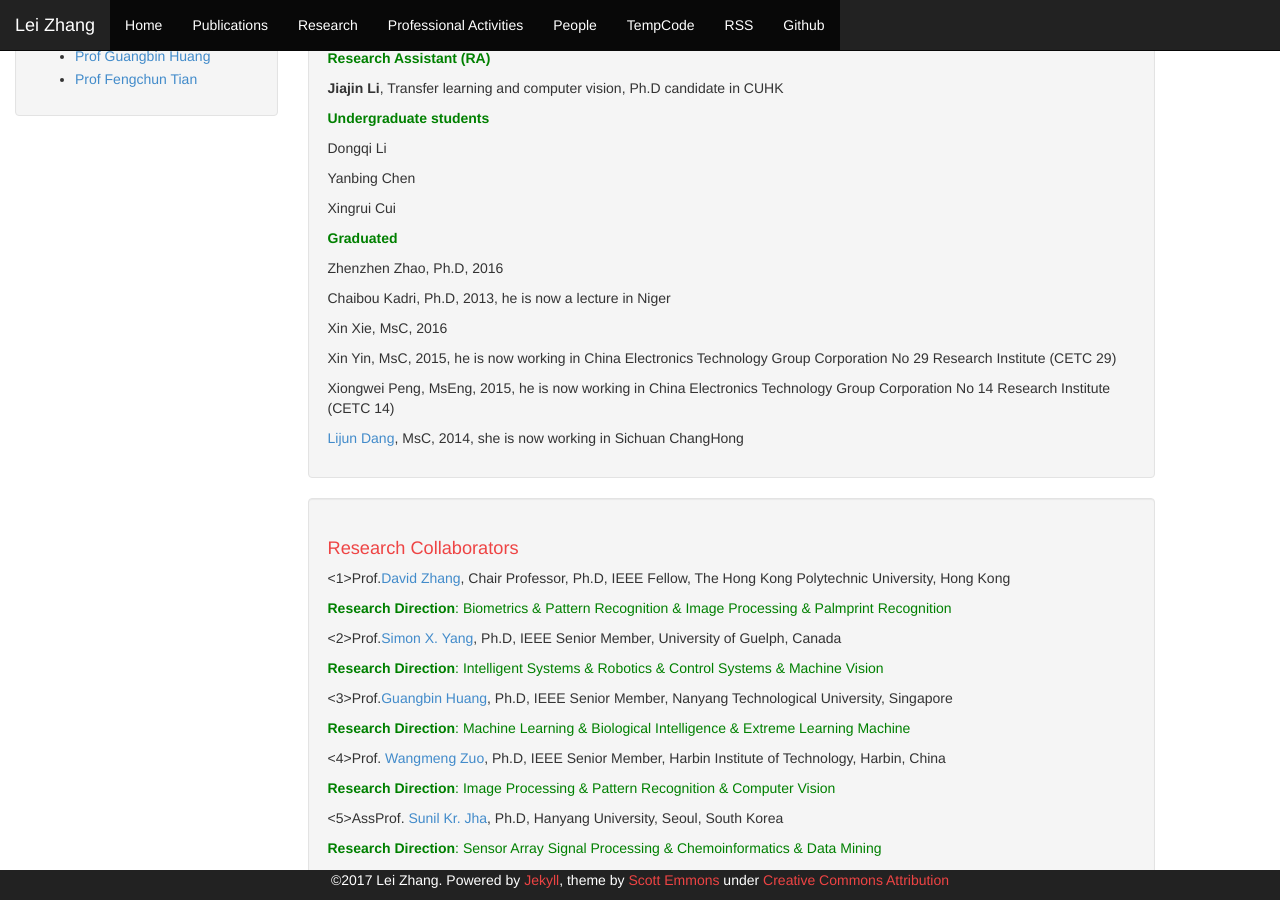
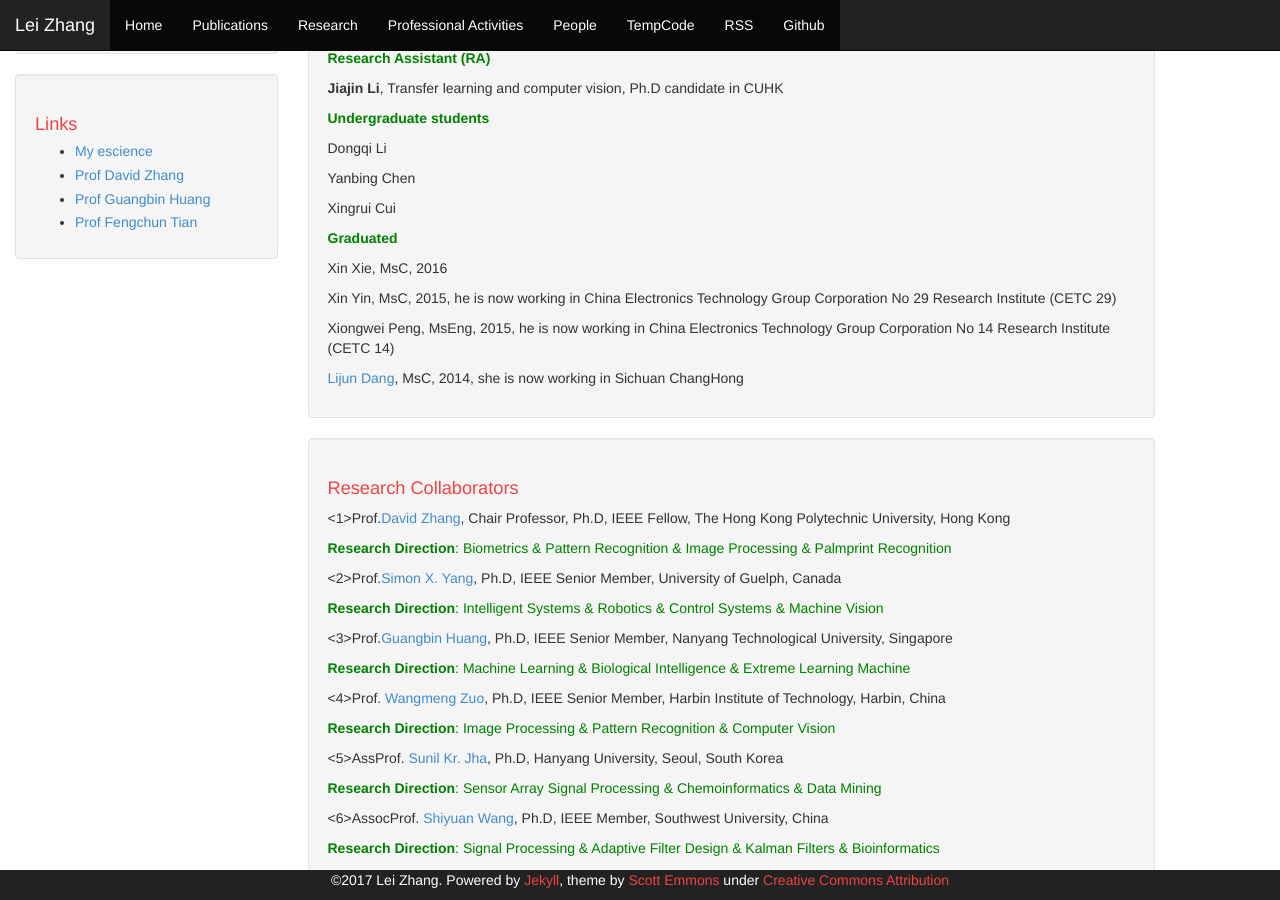
Before and after one commit to DrLeiZhang/website, a Jekyll site: the page built from people.html, in a window 1280 px wide and 900 px high, scrolled down 826 px. Built offline with Jekyll 4.4.1, drawn with Linux system fonts in a browser that asks for light colours; Markdown is read by kramdown in place of the engine named in the settings.

Commit message:
Update
Signed-off-by: leizhang@cqu.edu.cn <leizhang@cqu.edu.cn>

```diff
--- a/people.html
+++ b/people.html
@@ -41,8 +41,6 @@
 <p>Xingrui Cui</p>
 
 <p style="color:green"><h0><B>Graduated</B></h0></p>
-<p>Zhenzhen Zhao, Ph.D, 2016</p>
-<p>Chaibou Kadri, Ph.D, 2013, he is now a lecture in Niger</p>
 <p>Xin Xie, MsC, 2016</p>
 <p>Xin Yin, MsC, 2015, he is now working in China Electronics Technology Group Corporation No 29 Research Institute (CETC 29)</p>
 <p>Xiongwei Peng, MsEng, 2015, he is now working in China Electronics Technology Group Corporation No 14 Research Institute (CETC 14)</p>
--- a/professional activities.html
+++ b/professional activities.html
@@ -43,6 +43,7 @@
 <p>IEEE Transactions on Multimedia (TMM)</p>
 <p>IEEE Transactions on Instrumentation and Measurement (TIM)</p>
 <p>IEEE Transactions on Systems, Man, and Cybernetics: Systems (TSMCA)</p>
+<p>IEEE Transactions on Circuits and Systems for Video Technology</p>
 <p>IEEE Sensors Journal</p>
 <p>IEEE Geoscience and Remote Sensing Letters (GRSL)</p>
 <p>Pattern Recognition (PR)</p>
--- a/publications.html
+++ b/publications.html
@@ -23,7 +23,7 @@
 <p>[57] <B>Lei Zhang*</B> and David Zhang, "Domain Adaptation Extreme Learning Machines for Drift Compensation in E-nose Systems," in arXiv.org(arXiv:1505.06405), 2015. <a href="http://arxiv.org/abs/1505.06405">[paper]</a></p>
 
     <h1>Papers in 2017</h1>
-<p>[56] <B> Lei Zhang*</B>, Zhenwei He and Yan Liu, "Deep Object Recognition Across Domains based on Adaptive Extreme Learning Machine," <I><B>Neurocomputing</B></I>, 2017. Accept. (IF: 2.392) </p>
+<p>[56] <B> Lei Zhang*</B>, Zhenwei He and Yan Liu, "Deep Object Recognition Across Domains based on Adaptive Extreme Learning Machine," <I><B>Neurocomputing</B></I>, vol. 239C, pp. 194-203, 2017. (IF: 2.392) </p>
 
 <p>[55] <B> Lei Zhang*</B>, Yan Liu and Pingling Deng, "Odor Recognition in Multiple E-nose Systems with Cross-domain Discriminative Subspace Learning," <I><B>IEEE Transactions on Instrumentation and Measurement</B></I> <B style="color:red;">[T-IM]</B>, 2017. <a href="resources/CDSL_paper.pdf">[paper]</a>, <a href="resources/CDSL_paper_code.rar">[code]</a>. in press. (IF: 1.808)</p>
 
```
Also changed, not shown: img/me_new_4.jpg, img/me_new_5.jpg (added), img/me_new_6.jpg (added).
